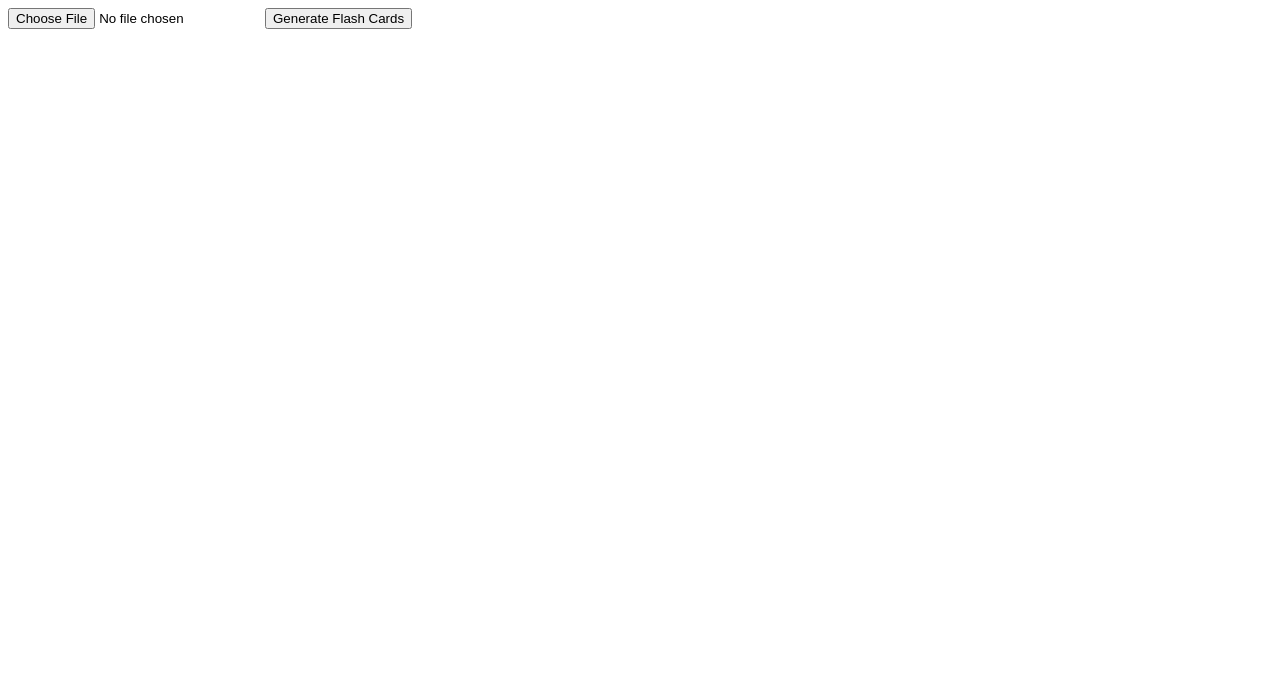
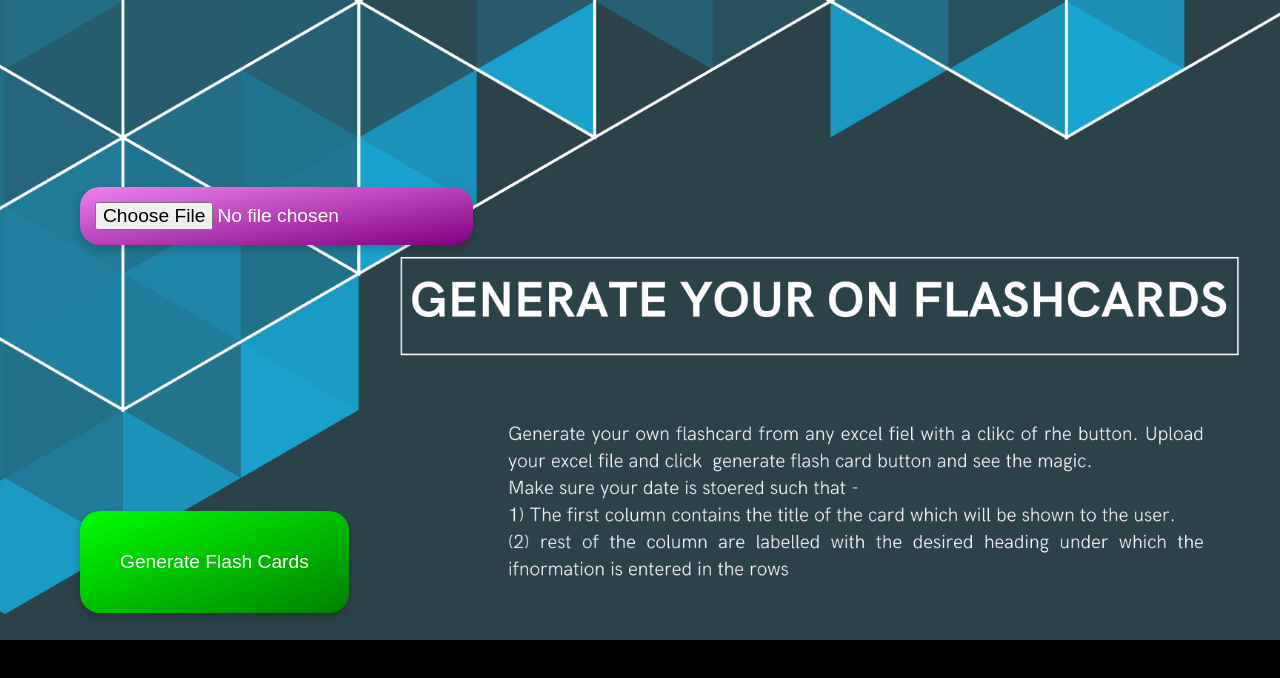
Before and after one commit to positive-vibes-2023/flash-card-generator, a plain HTML site: page index.html in a window 1280 px wide. Drawn offline with Linux system fonts and the light colour scheme.

Commit message:
final  commit

```diff
--- a/flashcards.css
+++ b/flashcards.css
@@ -1,9 +1,8 @@
 /* CSS for Flash Cards */
-body,
-html {
+body, html {
     height: 100%;
     margin: 0;
-	background-color: transparent; /* Set background color to transparent */
+    background-color: black; /* Set background color to transparent */
     overflow: hidden;
 }
 
@@ -23,8 +22,8 @@ html {
     background-color: randomColor();
     margin: 10px; /* Add margin to create gap between different flashcards */
     padding: 20px;
-	border-radius: 10px;
-	box-shadow: 0 4px 8px rgba(0, 0, 0, 0.1);
+    border-radius:20px;
+    box-shadow: 0 4px 18px rgba(0, 0, 0, 0.1);
     display: flex;
     flex-direction: column;
     justify-content: center;
@@ -48,18 +47,21 @@ html {
     }
 }
 
-.flashcard .front,
-.flashcard .back {
+.flashcard .front, .flashcard .back {
     width: 100%; /* Use entire width of the parent */
     height: 100%; /* Use entire height of the parent */
     backface-visibility: hidden;
     position: absolute;
+     border-radius:20px;
     top: 0;
     left: 0;
-	transition: transform 0.6s ease; /* Add transition for smooth rotation with ease */
+     transition: transform 0.8s cubic-bezier(0.08, -0.005, 0.265, 1.55); /* Add smoother transition with cubic-bezier timing function */
 }
 
 .front {
+    display: flex;
+    justify-content: center;
+    align-items: center;
     z-index: 2;
     transform: rotateY(0deg); /* Initially show front side */
 }
@@ -67,26 +69,37 @@ html {
 .back {
     transform: rotateY(180deg); /* Initially hide back side */
     display: flex;
-	flex-direction: column; /* Arrange child elements in columns */
-	justify-content: space-evenly; /* Evenly distribute child elements */
-	align-items: center;
-	gap: 10px; /* Add gap between child elements */
+    flex-direction: column; /* Arrange children in a column */
+    /* gap: 0; */ /* Remove gap between children */
+    justify-content:space-between;
     background-color: #ffffff; /* Set background color for back side */
     color: #000000; /* Set text color for back side */
+}
+
+/* Style for info-box */
+.info-box {
+    width: calc(100% - 20px); /* Use entire width of the parent with padding */
+    padding: 10px; /* Add padding */
+    text-align: center; /* Center align content */
+    gap: 0; /* Remove gap between children */
 }
 
 /* Style for <h2> element */
 .back h2 {
     background-color: #dddddd; /* Set darker background color */
     padding: 5px; /* Add padding */
-	width: 90%; /* Use entire width of the parent */
+    width: 100%; /* Use entire width of the parent */
+    margin: 0; /* Remove margin */
+
 }
 
 /* Style for <p> element */
 .back p {
     background-color: #eeeeee; /* Set lighter background color */
     padding: 5px; /* Add padding */
-	width: 90%; /* Use entire width of the parent */
+    width: 100%; /* Use entire width of the parent */
+    margin: 0; /* Remove margin */
+
 }
 
 .flashcard:hover .front {
@@ -94,15 +107,14 @@ html {
 }
 
 .flashcard:hover .back {
-	transform: rotateY(
-		0deg
-	); /* Flip back to show front side when hover is removed */
+    transform: rotateY(0deg); /* Flip back to show front side when hover is removed */
 }
 
 .home-button {
     position: fixed;
     bottom: 20px;
-	right: 20px;
+    right: 30px;
+    width: 150px;
     background-color: #3498db;
     color: #fff;
     border: none;
@@ -110,3 +122,12 @@ html {
     padding: 10px 20px;
     cursor: pointer;
 }
+.home-button:active {
+	transform: translate(-5%) scale(1.25); /* Scale down on click */
+}
+
+
+/* Random color function */
+function randomColor() {
+    return '#' + Math.floor(Math.random() * 16777215).toString(16);
+}
--- a/index.html
+++ b/index.html
@@ -7,8 +7,12 @@
 		<link rel="stylesheet" href="styles.css" />
 	</head>
 	<body>
+		<img src="Medias/Generate your on flashcards.png" alt="Banner PNG" />
 		<input type="file" id="fileInput" />
-		<button onclick="generateFlashCards()">Generate Flash Cards</button>
+		<button class="big-button" onclick="generateFlashCards()">
+			Generate Flash Cards
+		</button>
+
 		<script src="https://cdnjs.cloudflare.com/ajax/libs/xlsx/0.17.4/xlsx.full.min.js"></script>
 		<script src="script.js"></script>
 	</body>
--- a/script.js
+++ b/script.js
@@ -26,9 +26,9 @@ function generateFlashCards() {
 				const restOfInfo = row.slice(1); // Rest of the information
 				let backContent = '';
 				for (let i = 0; i < headings.length - 1; i++) {
-					backContent += `<h2 class="info-heading">${
+					backContent += `<div class="info-box"><h2 class="info-heading">${
 						headings[i + 1]
-					}</h2><p class="card-info">${restOfInfo[i]}</p>`;
+					}</h2><p class="info-content">${restOfInfo[i]}</p></div>`;
 				}
 				return `
                     <div class="flashcard">
--- a/styles.css
+++ b/styles.css
@@ -0,0 +1,65 @@
+body,
+html {
+	height: 100%;
+	margin: 0;
+	background-color: black; /* Set background color to transparent */
+	overflow: hidden;
+	display: flex;
+	justify-content: space-evenly;
+	flex-direction: column;
+	align-items: flex-start;
+}
+img {
+	display: block; /* Make the image a block-level element */
+	width: 100%; /* Set width to fill the entire viewport */
+	height: auto; /* Maintain aspect ratio */
+	position: fixed; /* Fixed position to stay at the top of the viewport */
+	top: 0; /* Align to the top */
+	left: 0; /* Align to the left */
+	z-index: 1; /* Move the image behind other content */
+	box-shadow: 0px 5px 10px rgba(0, 0, 0, 0.2); /* Add a shadow effect */
+}
+
+/* Center the input and button */
+#fileInput,
+.big-button {
+	display: flex;
+	justify-content: center;
+	align-items: center;
+	/* transform: translate(-50%, -50%); */
+	width: auto;
+	border-radius: 20px;
+	margin: 80px;
+	text-align: center;
+	font-size: larger;
+	color: white;
+	border: none;
+	cursor: pointer;
+	z-index: 1; /* Move the image behind other content */
+}
+#fileInput {
+	box-shadow: 0 4px 8px rgba(0, 0, 0, 0.2);
+	background-image: linear-gradient(to bottom right, violet, purple);
+	padding: 15px;
+}
+
+.big-button {
+	box-shadow: 0 4px 8px rgba(0, 0, 0, 0.2);
+	background-image: linear-gradient(
+		to bottom right,
+		#00ff00,
+		#008000
+	); /* Gradient background for button */
+	padding: 40px;
+}
+
+/* Add animation effect */
+.big-button,
+#fileInput {
+	transition: transform 0.5s;
+}
+
+.big-button:active,
+#fileInput:active {
+	transform: translate(-5%) scale(1.25); /* Scale down on click */
+}
```
Also changed, not shown: Medias/Generate your on flashcards.png (added), Medias/Generate your on flashcards.svg (added), 1 other file. Lines whose indentation alone changed are shown as unchanged.
